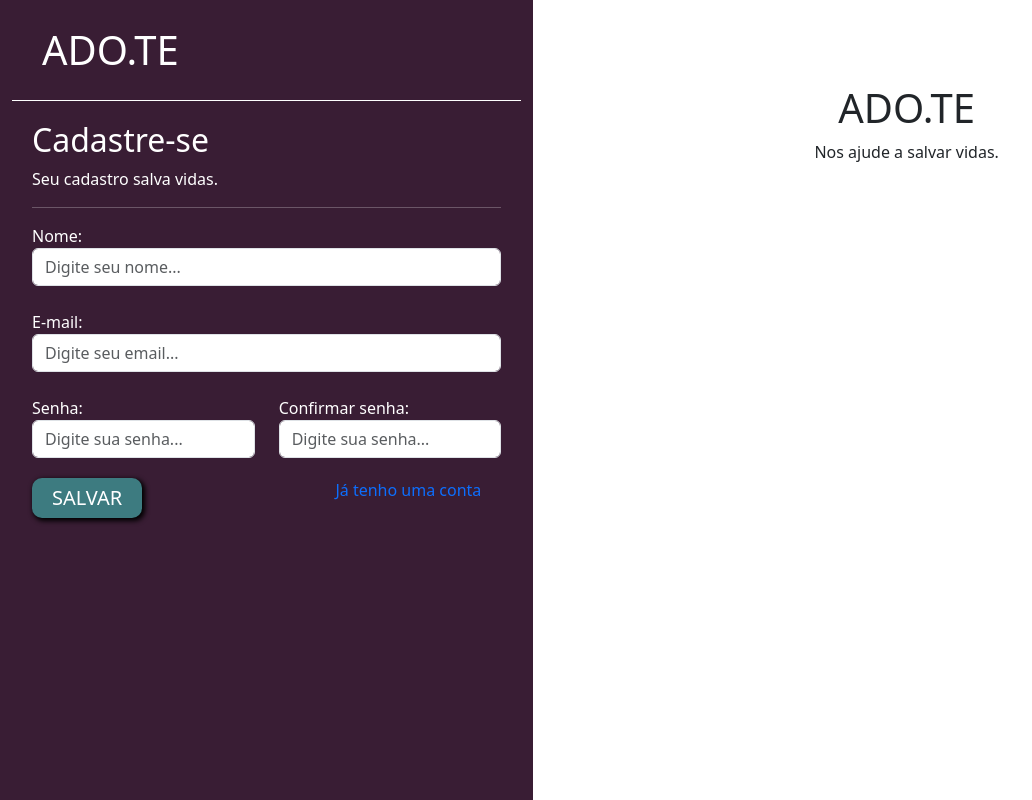
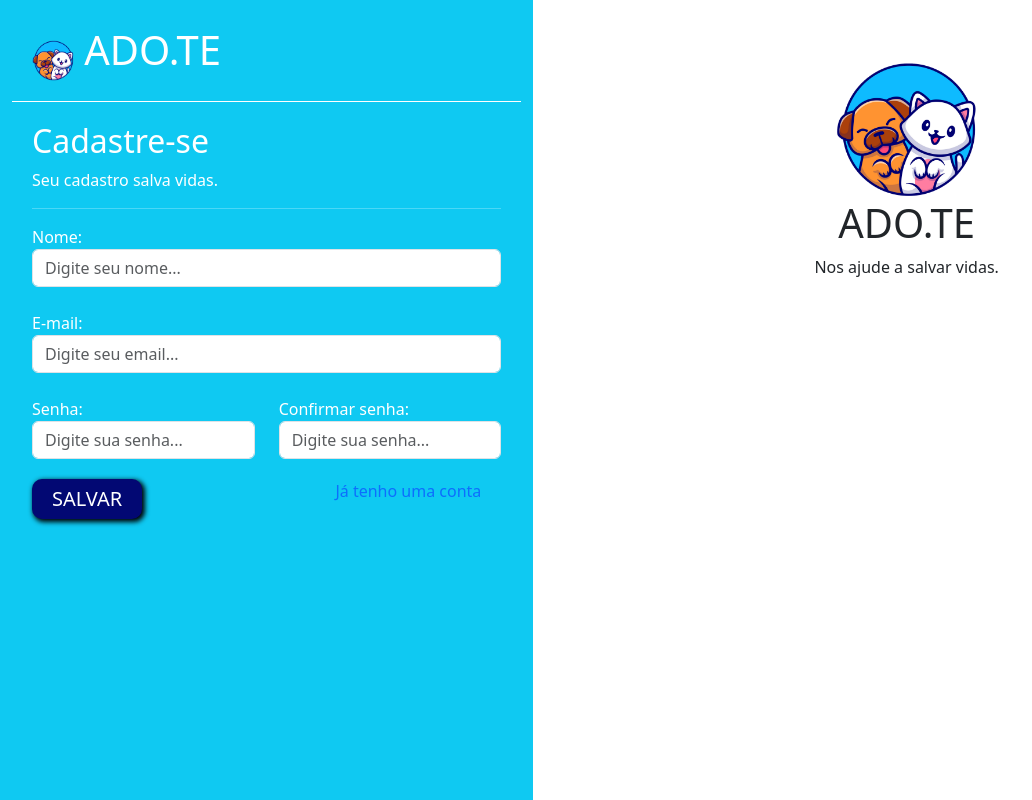
Before and after one commit to viniciostec22/Adote, a Django app: page /auth/cadastro/ in a window 1280 px wide. Shown: the whole page, without its empty margins (0-1032 px from the left). Run offline with Django 4.2, Linux system fonts and the light colour scheme.

Commit message:
apdate_cores_template

```diff
--- a/accounts/templates/accounts/cadastro.html
+++ b/accounts/templates/accounts/cadastro.html
@@ -15,7 +15,7 @@
             <div class="row">
                 <div class="col-md-5 bg-side">
                     <div class='header'>
-                        <img src="" width="9%"><span class="font-logo">ADO.TE</span>
+                        <img src="{% static 'accounts/img/logo_adote.png' %}" width="9%"><span class="font-logo">ADO.TE</span>
                     </div>
 
                     <div class="body-form">
@@ -53,14 +53,14 @@
 
                             <input type="submit" value="SALVAR" class="btn-custom-primary">
 
-                            <a href="" class="link-float">Já tenho uma conta</a>
+                            <a href="{% url 'login' %}" class="link-float">Já tenho uma conta</a>
                         </form>
                     </div>
                 </div>
 
                 <div class="col-md-7">
                     <div class="side-logo">
-                        <img class="logo-margin-top" src="" width="20%">
+                        <img class="logo-margin-top" src="{% static 'accounts/img/logo_adote.png' %}" width="20%">
                         <h1>ADO.TE</h1>
                         <p>Nos ajude a salvar vidas.</p>
                     </div>
--- a/accounts/templates/accounts/login.html
+++ b/accounts/templates/accounts/login.html
@@ -15,7 +15,7 @@
             <div class="row">
                 <div class="col-md-5 bg-side">
                     <div class='header'>
-                        <img src="{% static 'usuarios/img/logo_adote.png' %}" width="9%"><span class="font-logo">ADO.TE</span>
+                        <img src="{% static 'accounts/img/logo_adote.png' %}" width="9%"><span class="font-logo">ADO.TE</span>
                     </div>
 
                     <div class="body-form">
@@ -42,14 +42,14 @@
 
                             <input type="submit" value="SALVAR" class="btn-custom-primary">
 
-                            <a href="" class="link-float">Cadastre-se</a>
+                            <a href="{% url 'cadastro' %}" class="link-float">Cadastre-se</a>
                         </form>
                     </div>
                 </div>
 
                 <div class="col-md-7">
                     <div class="side-logo">
-                        <img class="logo-margin-top" src="{% static 'usuarios/img/logo_adote.png' %}" width="20%">
+                        <img class="logo-margin-top" src="{% static 'accounts/img/logo_adote.png' %}" width="20%">
                         <h1>ADO.TE</h1>
                         <p>Nos ajude a salvar vidas.</p>
                     </div>
--- a/templates/static/accounts/css/cadastro.css
+++ b/templates/static/accounts/css/cadastro.css
@@ -1,6 +1,8 @@
+@import url('https://fonts.googleapis.com/css2?family=Poppins:wght@200;300;400;500;600;700&display=swap');
+@import url(../../general/css/general.css);
 .bg-side{
-    background-color: #391D34;
-    color: white;
+    background-color: var(--main-color);
+    color: #fff;
     height: 100vh;
 
 
@@ -21,7 +23,7 @@
 }
 
 .btn-custom-primary{
-    background-color: #3D7B80;
+    background-color: var(--dark-color);
     border: none;
     box-shadow: 2px 2px 5px 1px black;
     color: white;
--- /dev/null
+++ b/templates/static/general/css/general.css
@@ -0,0 +1,9 @@
+:root{
+
+    --main-color: #0FC9F2;
+    --dark-color: #020873;
+    --light-color: #C5C6D9;
+    --contrast-color: #F279A6;
+    --differential-color: #F28B30;
+
+}
```
Also changed, not shown: templates/static/accounts/img/logo_adote.png (added).
